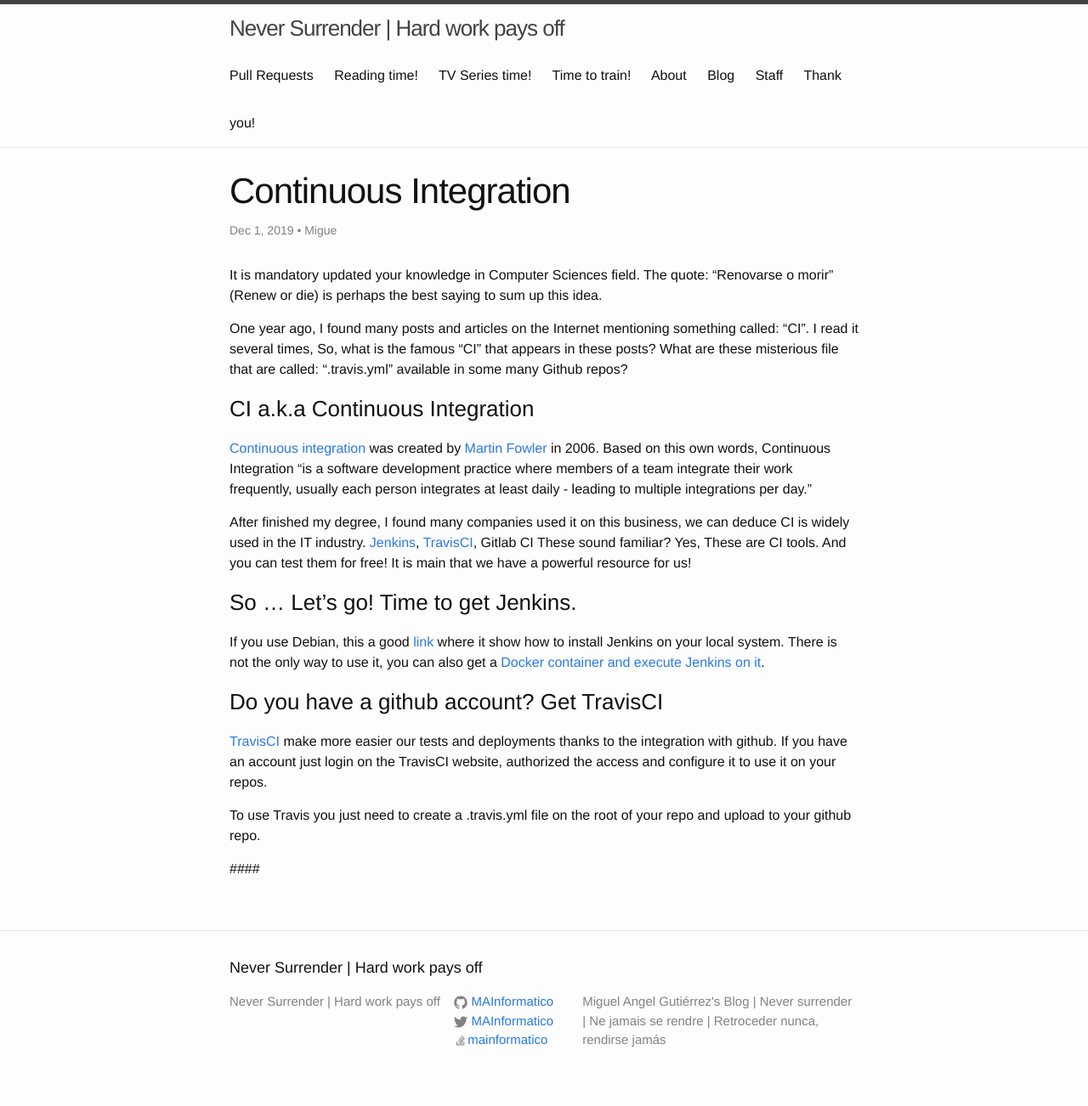
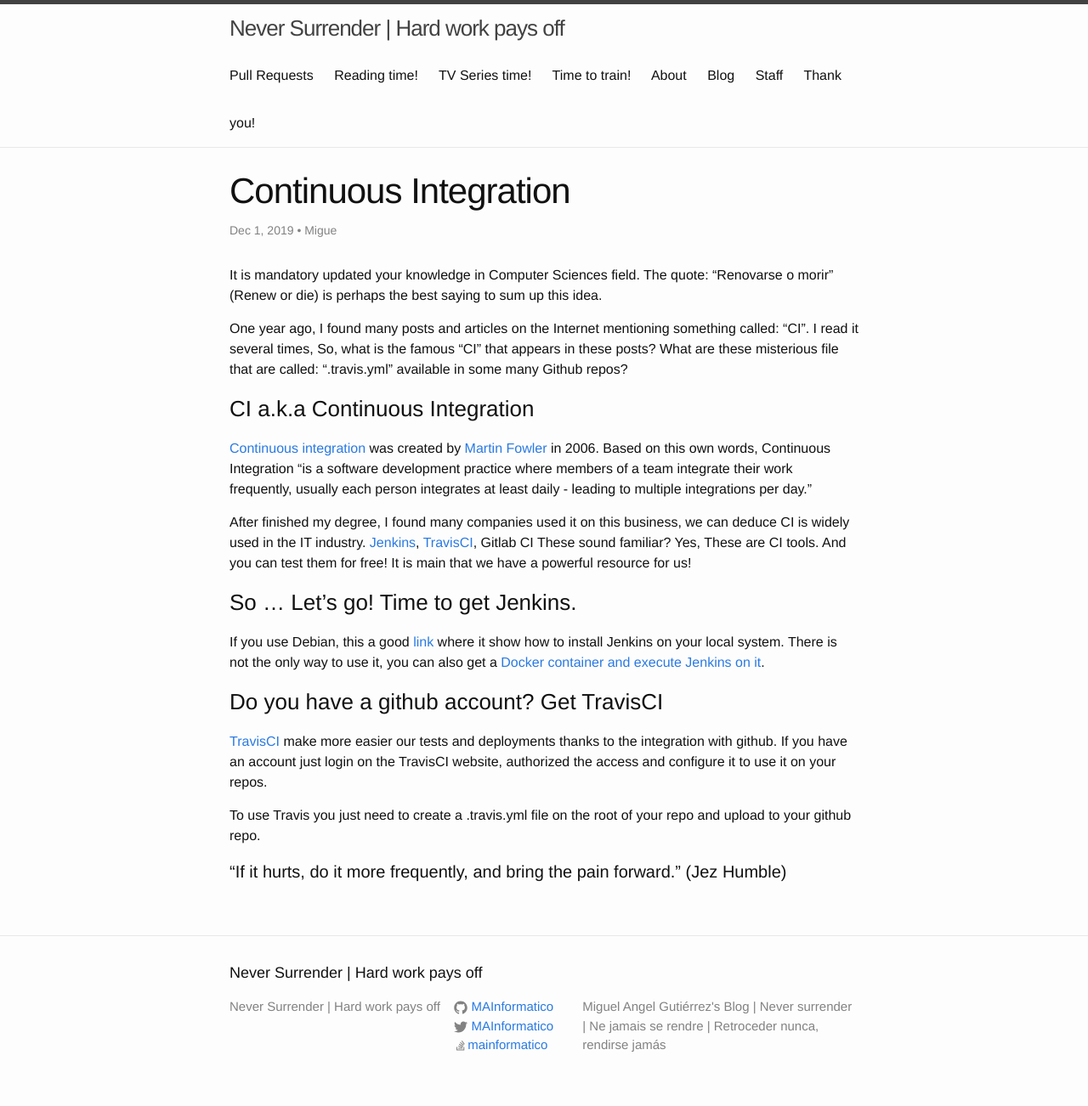
Before and after one commit to MAInformatico/MAInformatico.github.io, a Jekyll site: the page built from _posts/2019-12-1-CI.md, in a window 1280 px wide. Shown: the whole page at 85% size. Built offline with Jekyll 4.4.1, drawn with Linux system fonts in a browser that asks for light colours.

Commit message:
Adding new post

```diff
--- a/_posts/2019-12-1-CI.md
+++ b/_posts/2019-12-1-CI.md
@@ -23,4 +23,4 @@ If you use Debian, this a good [link](https://tecadmin.net/install-jenkins-on-de
 
 To use Travis you just need to create a .travis.yml file on the root of your repo and upload to your github repo.
 
-####
+#### “If it hurts, do it more frequently, and bring the pain forward.” (Jez Humble)
```
